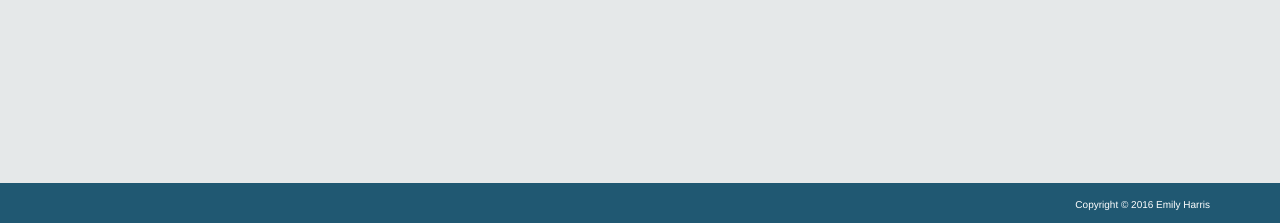
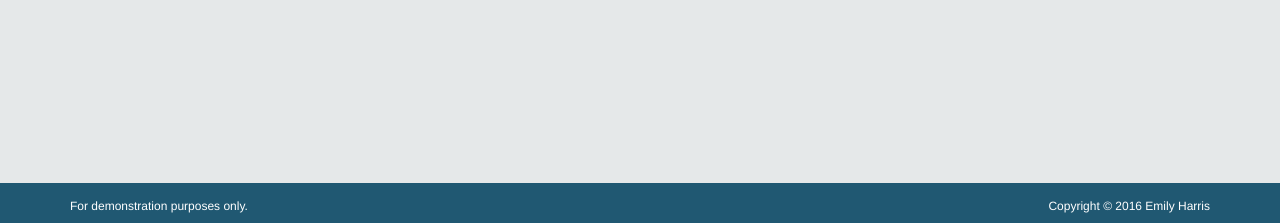
Before and after one commit to emilycharris/emilyslist, a Django app: a page that uses templates/base.html in a window 1280 px wide. Shown: the part 577-800 px from the top of the page. Run offline with Django 3.2, Linux system fonts and the light colour scheme; some libraries are stand-ins or nearby versions.

Commit message:
added to footer

```diff
--- a/classifieds/static/classifieds/css/main.css
+++ b/classifieds/static/classifieds/css/main.css
@@ -80,7 +80,14 @@ a {
 
 .text-right {
   text-align: right;
-  font-size: 10px;
+  font-size: 12px;
+  margin-bottom: 0px;
+  margin-top: 15px;
+}
+
+.text-left {
+  text-align: left;
+  font-size: 12px;
   margin-bottom: 0px;
   margin-top: 15px;
 }
--- a/templates/base.html
+++ b/templates/base.html
@@ -75,7 +75,14 @@
 
     <footer class='footer'>
       <div class="container">
-        <p class='text-right'>Copyright © 2016 Emily Harris</p>
+        <div class="row">
+          <div class="col-sm-6">
+            <p class='text-left'>For demonstration purposes only.</p>
+          </div>
+          <div class="col-sm-6">
+            <p class='text-right'>Copyright © 2016 Emily Harris</p>
+          </div>
+        </div>
       </div>
     </footer>
 
```
